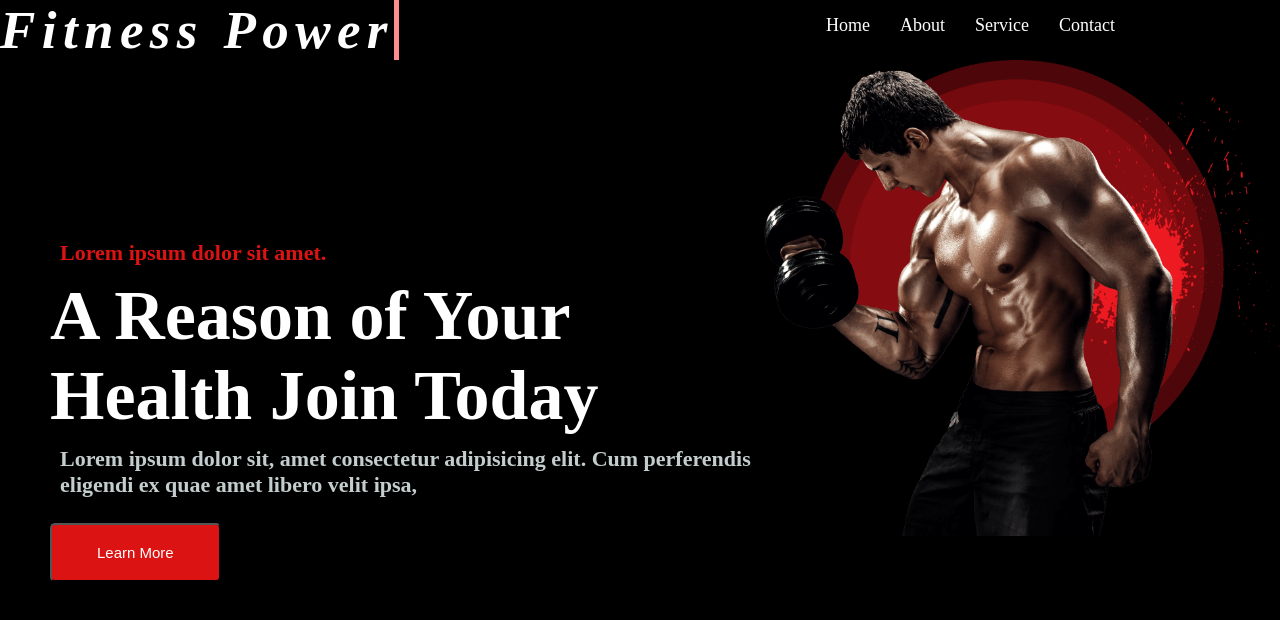
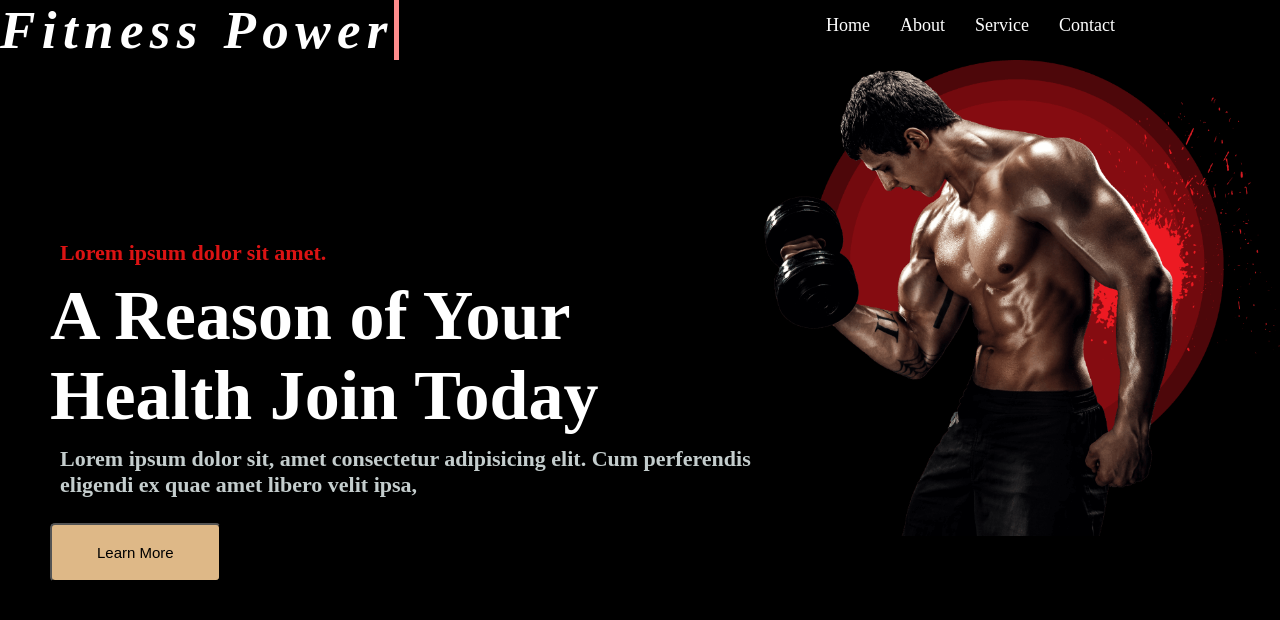
Before and after one commit to Idba1/gym-practice-project, a plain HTML site: page index.html in a window 1280 px wide. In both pictures the pointer is over the button "Learn More". Drawn offline with Linux system fonts and the light colour scheme.

Commit message:
button update

```diff
--- a/style.css
+++ b/style.css
@@ -79,3 +79,8 @@
     padding: 19px 45px;
     border-radius: 5px;
 }
+.learn-btn:hover{
+    background-color: burlywood;
+    color: black;
+    cursor: pointer;
+}
```
